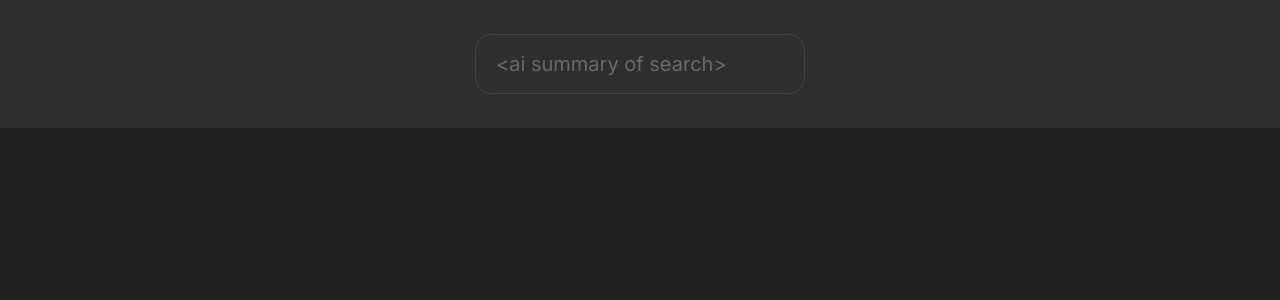
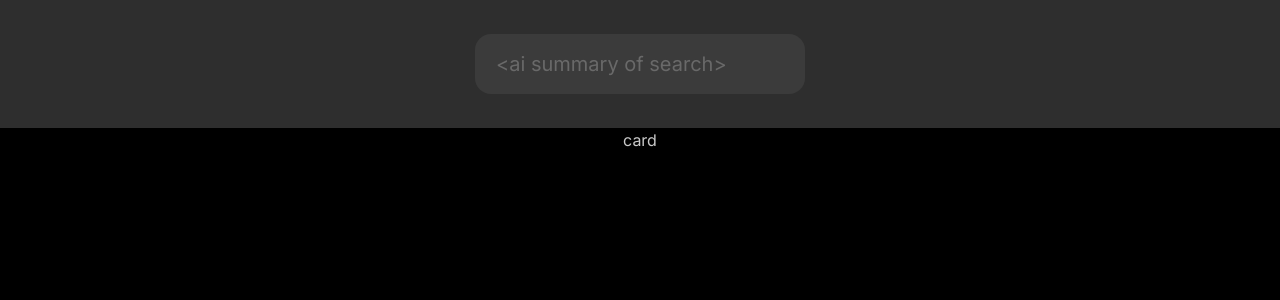
Before and after one commit to x4132/hackCamp2024, a React (Vite) app: page /results in a window 1280 px wide. Shown: the top 300 px of the page. Built offline with nearby package versions, Linux system fonts and the light colour scheme.

Commit message:
update results
Co-authored-by: PenKK <PenKK@users.noreply.github.com>

```diff
--- a/src/Results.tsx
+++ b/src/Results.tsx
@@ -6,7 +6,7 @@ export default function Results() {
             pos="fixed"
             w="100vw"
             top="0"
-            bg="dark"
+            bg="black"
             style={{ zIndex: 100 }}
             direction="column">
             <Flex mih="16vh"
@@ -16,9 +16,21 @@ export default function Results() {
             >
                 <Input size="xl"
                     radius="lg"
-
+                    variant="filled"
+                    c="white"
                     placeholder="<ai summary of search>" />
             </Flex>
+            <Card></Card>
+
         </Flex>
     )
 }
+
+const Card = () => {
+    return (
+    <Flex direction="column"
+          justify="center"
+          align="center">
+        card
+    </Flex>)
+}
```
